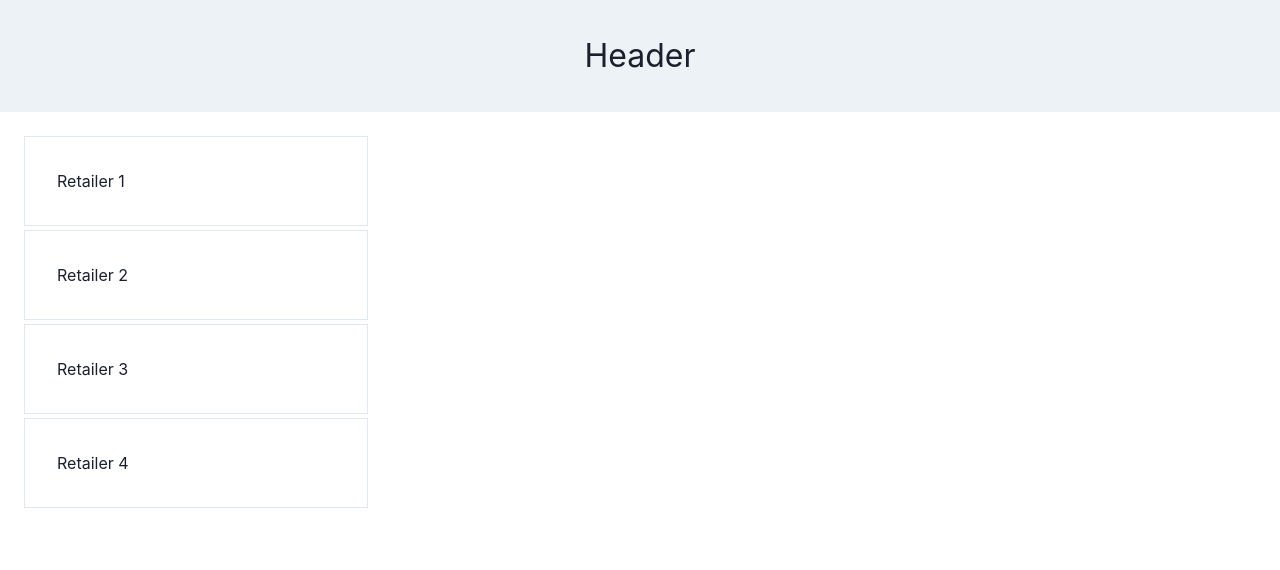
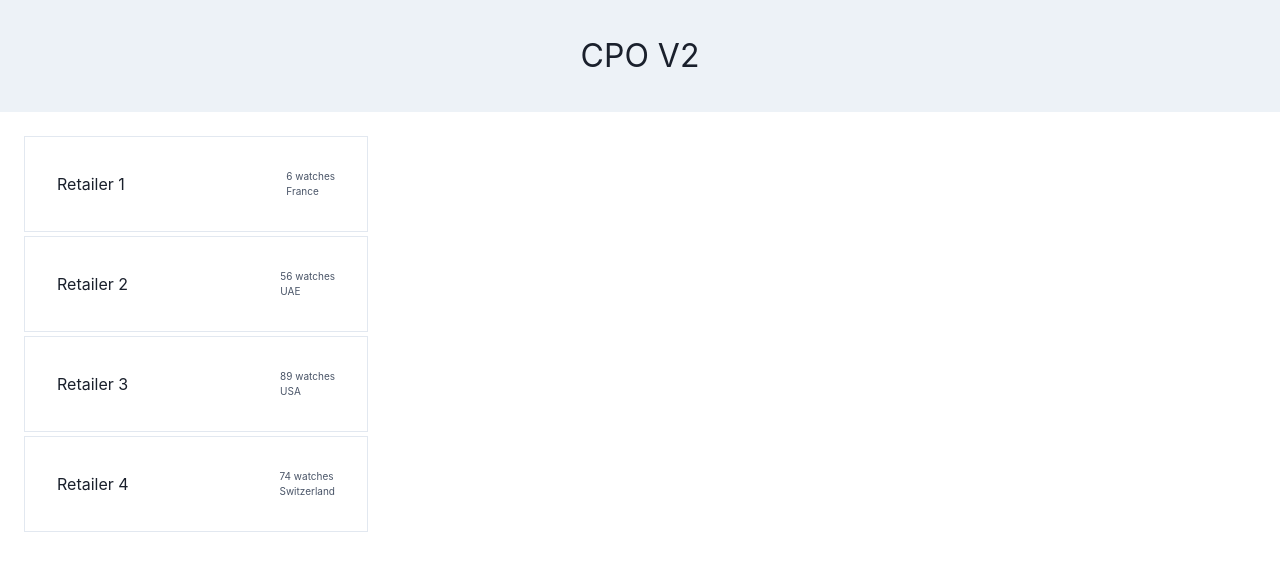
Before and after one commit to maxkudenko/react-starter, a React (Create React App) app: page / in a window 1280 px wide. Shown: the top 570 px of the page. Built offline with nearby package versions, Linux system fonts and the light colour scheme; data requests are answered from the project's data file.

Commit message:
CPO-58 Create an initial example (demo) based on current react code starter

```diff
--- a/mocks/db.json
+++ b/mocks/db.json
@@ -52,7 +52,7 @@
       "retailer_id": 1,
       "model_name": "Watch 4",
       "case_material": "White Rolesor",
-      "country": "38 mm"
+      "case_diametr": "38 mm"
     },
     {
       "id": 5,
@@ -66,7 +66,7 @@
       "retailer_id": 1,
       "model_name": "Watch 6",
       "case_material": "White Rolesor",
-      "case_diametr": "38 mm"
+      "case_diametr": "35 mm"
     },
     {
       "id": 7,
@@ -80,7 +80,7 @@
       "retailer_id": 3,
       "model_name": "Watch 8",
       "case_material": "White Rolesor",
-      "case_diametr": "Switzerland"
+      "case_diametr": "35 mm"
     }
   ]
 }
--- a/src/App.tsx
+++ b/src/App.tsx
@@ -1,11 +1,14 @@
-import { Box, ChakraProvider, Flex, theme } from '@chakra-ui/react'
+import { Box, ChakraProvider, extendTheme, Flex } from '@chakra-ui/react'
 import { QueryClient, QueryClientProvider } from 'react-query'
 
 import Header from 'components/Header'
 import RetailersList from 'components/RetailersList'
 import WatchList from 'components/WatchList'
+import { customTheme } from 'styles/theme'
 
 const queryClient = new QueryClient()
+
+const theme = extendTheme(customTheme)
 
 export const App = () => {
   return (
--- a/src/components/Header/Header.tsx
+++ b/src/components/Header/Header.tsx
@@ -4,7 +4,7 @@ const Header = () => {
   return (
     <Box w={'100%'} textAlign={'center'} bgColor={'gray.100'} p={8}>
       <Text as='h1' fontSize={32}>
-        Header
+        CPO V2
       </Text>
     </Box>
   )
--- a/src/components/RetailerCard/RetailerCard.tsx
+++ b/src/components/RetailerCard/RetailerCard.tsx
@@ -1,5 +1,7 @@
-import { Box } from '@chakra-ui/react'
+import { Box, Flex, Text } from '@chakra-ui/react'
+import { useAtom } from 'jotai'
 
+import { selectedRetailerIdAtom } from 'atoms/retailersAtoms'
 import { Retailer } from 'types/retailerTypes'
 
 interface RetailerProps {
@@ -8,14 +10,33 @@ interface RetailerProps {
 }
 
 const RetailerCard = (props: RetailerProps) => {
+  const { retailer, onCardClick } = props
+  const [selectedRetailerId] = useAtom(selectedRetailerIdAtom)
+
   const handleCardClick = () => {
-    props.onCardClick(props.retailer.id)
+    onCardClick(retailer.id)
   }
 
   return (
-    <Box w={'100%'} p={8} m={1} border='1px' borderColor='gray.200' onClick={handleCardClick}>
-      {props.retailer.name}
-    </Box>
+    <Flex
+      justifyContent={'space-between'}
+      alignItems={'center'}
+      w={'100%'}
+      p={8}
+      m={1}
+      border={'1px'}
+      borderColor={'gray.200'}
+      onClick={handleCardClick}
+      bgColor={selectedRetailerId === retailer.id ? 'gray.100' : 'white'}
+    >
+      {retailer.name}
+      <Box>
+        <Text fontSize={'2xs'} color={'gray.600'}>
+          {retailer.watch_count} watches <br />
+          {retailer.country}
+        </Text>
+      </Box>
+    </Flex>
   )
 }
 
--- a/src/components/RetailersList/RetailersList.tsx
+++ b/src/components/RetailersList/RetailersList.tsx
@@ -7,9 +7,9 @@ import RetailerCard from 'components/RetailerCard'
 import { Retailer } from 'types/retailerTypes'
 
 const RetailersList = () => {
-  const setRetailerId = useSetAtom(selectedRetailerIdAtom)
+  const setSelectedRetailerId = useSetAtom(selectedRetailerIdAtom)
 
-  const { data: retailers } = useQuery('retailers', async () => {
+  const { data: retailers } = useQuery<Retailer[]>('retailers', async () => {
     const response = await fetch('http://localhost:3001/retailers')
     if (!response.ok) {
       throw new Error('Network response was not ok')
@@ -20,8 +20,12 @@ const RetailersList = () => {
   return (
     <Box w='30%' p='5' cursor='pointer'>
       {retailers &&
-        retailers.map((retailer: Retailer) => (
-          <RetailerCard retailer={retailer} key={retailer.id} onCardClick={setRetailerId} />
+        retailers.map((retailer) => (
+          <RetailerCard
+            retailer={retailer}
+            key={retailer.id}
+            onCardClick={setSelectedRetailerId}
+          />
         ))}
     </Box>
   )
--- a/src/components/WatchCard/WatchCard.tsx
+++ b/src/components/WatchCard/WatchCard.tsx
@@ -1,4 +1,4 @@
-import { Box } from '@chakra-ui/react'
+import { Box, Flex, Text } from '@chakra-ui/react'
 
 import { Watch } from 'types/watchTypes'
 
@@ -7,10 +7,24 @@ interface RetailerProps {
 }
 
 const WatchCard = (props: RetailerProps) => {
+  const { watch } = props
   return (
-    <Box w={'100%'} p={8} m={1} border='1px' borderColor='gray.200'>
-      {props.watch.model_name}
-    </Box>
+    <Flex
+      alignItems={'center'}
+      w={'100%'}
+      p={8}
+      m={1}
+      border='1px'
+      borderColor='gray.200'
+    >
+      {watch.model_name}
+      <Box ml={4}>
+        <Text fontSize={'2xs'} color={'gray.600'}>
+          case material: {watch.case_material} <br />
+          case diametr: {watch.case_diametr}
+        </Text>
+      </Box>
+    </Flex>
   )
 }
 
--- a/src/components/WatchList/WatchList.tsx
+++ b/src/components/WatchList/WatchList.tsx
@@ -9,17 +9,26 @@ import { Watch } from 'types/watchTypes'
 const WatchList = () => {
   const [retailerId] = useAtom(selectedRetailerIdAtom)
 
-  const { data: watches } = useQuery(['watches', retailerId], async () => {
-    const response = await fetch(`http://localhost:3001/watches?retailer_id=${retailerId}`)
-    if (!response.ok) {
-      throw new Error('Network response was not ok')
+  const { data: watches } = useQuery<Watch[]>(
+    ['watches', retailerId],
+    async () => {
+      const response = await fetch(
+        `http://localhost:3001/watches?retailer_id=${retailerId}`
+      )
+      if (!response.ok) {
+        throw new Error('Network response was not ok')
+      }
+      return response.json()
+    },
+    {
+      enabled: !!retailerId
     }
-    return response.json()
-  })
+  )
 
   return (
     <Box w='70%' p='5'>
-      {watches && watches.map((watch: Watch) => <WatchCard watch={watch} key={watch.id} />)}
+      {watches &&
+        watches.map((watch) => <WatchCard watch={watch} key={watch.id} />)}
     </Box>
   )
 }
--- /dev/null
+++ b/src/styles/theme.ts
@@ -0,0 +1,12 @@
+export const customTheme = {
+  space: {
+    '1': '4px',
+    '2': '8px',
+    '3': '12px',
+    '4': '16px',
+    '5': '20px',
+    '6': '24px',
+    '7': '28px',
+    '8': '32px'
+  }
+}
```
Also changed, not shown: tsconfig.json (+13 -13 lines), .eslintrc.json, 2 other files (tests, documents, lock files or other folders).
